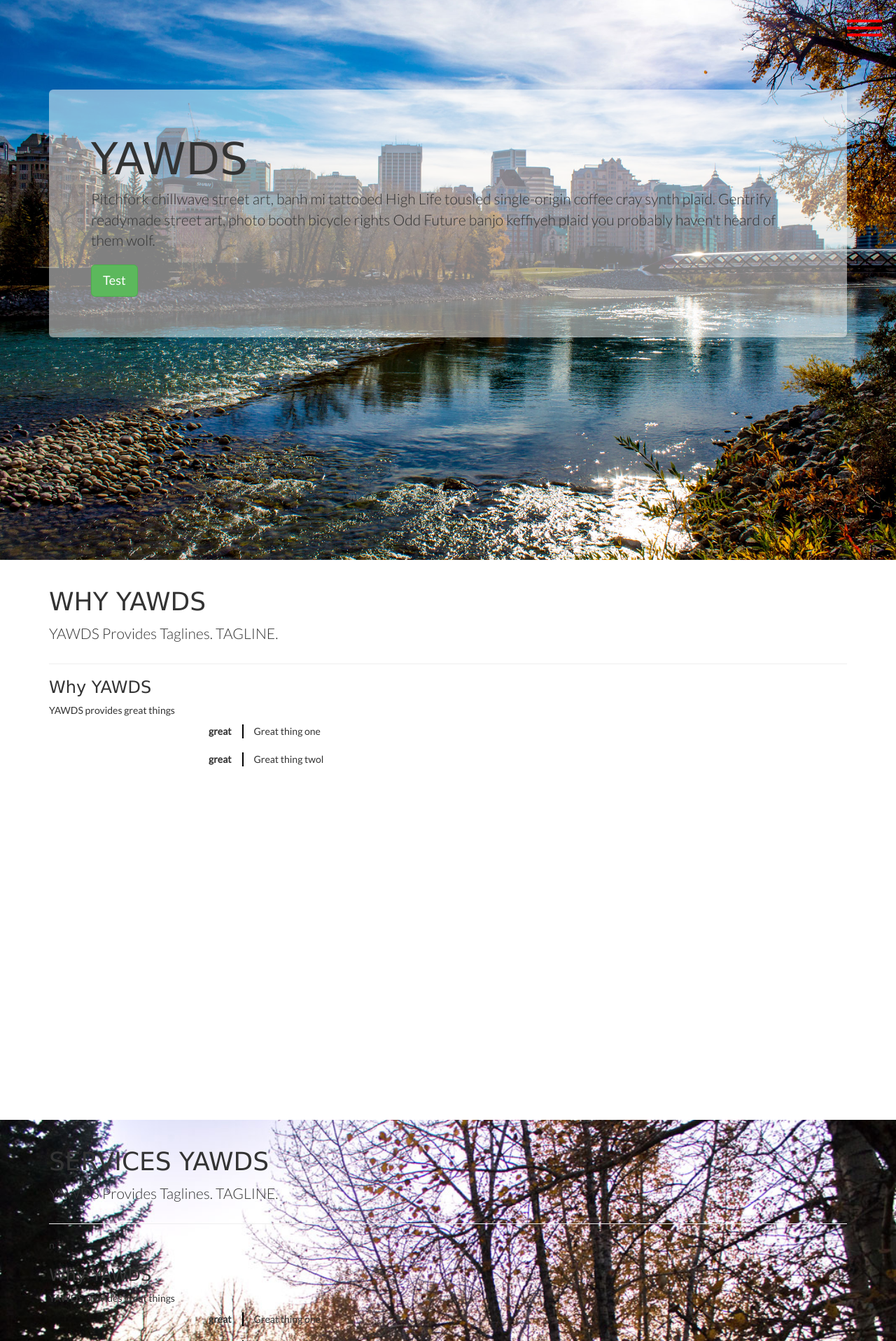
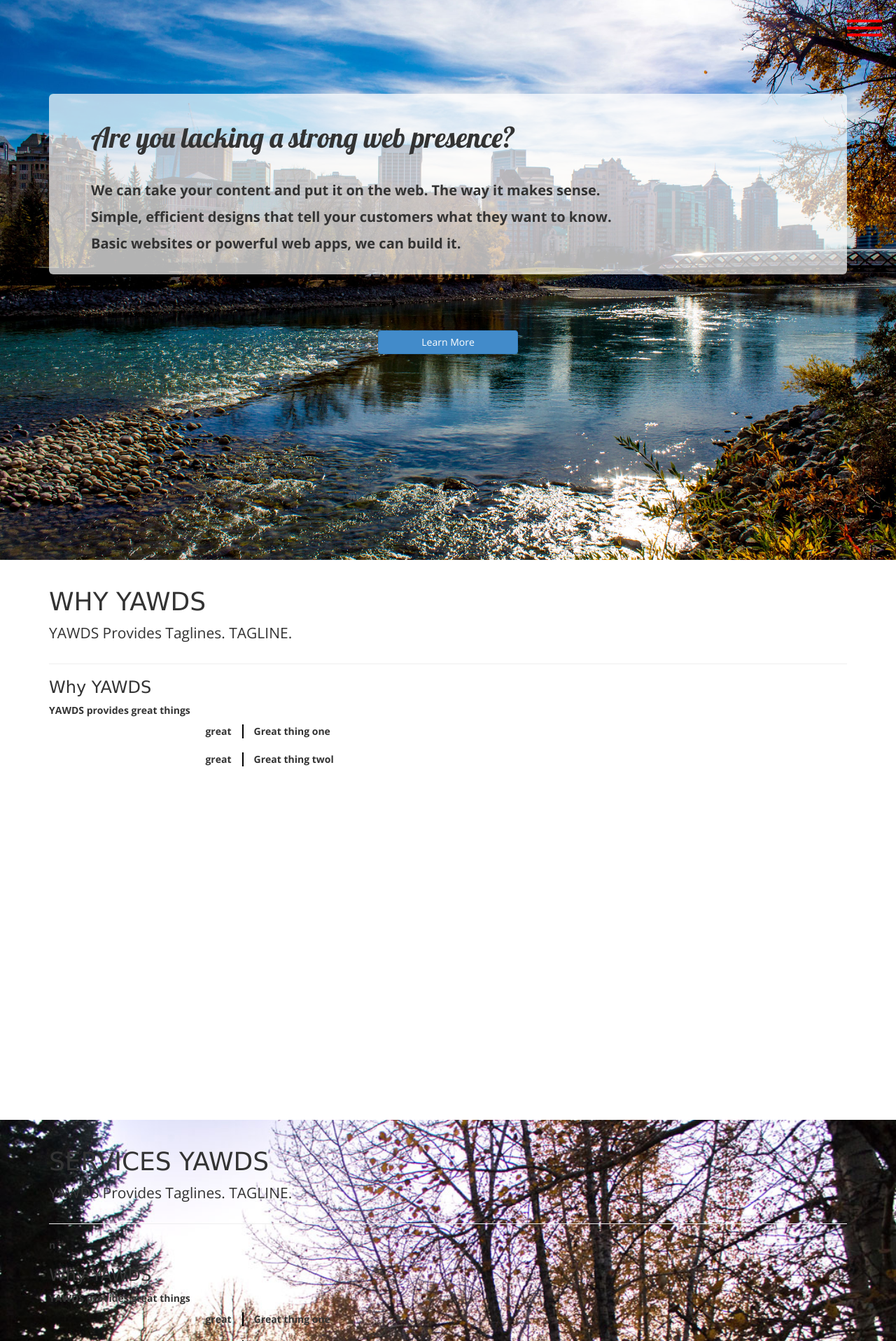
Before and after one commit to resorath/seanfeilweb, a PHP site: page / in a window 1280 px wide. Shown: the top 1916 px of the page at 70% size. Run offline with PHP 8.4, Linux system fonts and the light colour scheme; some libraries are stand-ins or nearby versions; some web fonts are replaced.

Commit message:
Various alignment issues

```diff
--- a/css/site.css
+++ b/css/site.css
@@ -3,9 +3,9 @@ html
 {
 }
 
-body, input, p
-{
-	font-family:Lato,Lucida Grande,Lucida Sans Unicode, Sans Serif;
+*{
+	font-family:'Open Sans',Lucida Grande,Lucida Sans Unicode, Sans Serif;
+	font-weight: bold;
 }
 
 h1, h3
@@ -74,6 +74,30 @@ html, body
 	background-image: url(../img/services-bg.jpg);
 }
 
+#bottom-tab
+{
+	width: 200px;
+}
+
+.centerdiv
+{
+	display: table;
+	margin: 0 auto;
+}
+
+.toppadding50
+{
+	padding-top: 50px;
+}
+
+@media screen and (max-height: 460px) {
+	.toppadding50
+	{
+		padding-top: 0px;
+	}
+
+}
+
 
 /*** BootStrap Override ***/
 .row > .left-col
@@ -110,7 +134,42 @@ html, body
 .jumbotron
 {
 
-	background-color: rgba(255, 255, 255, 0.5);
+	background-color: rgba(255, 255, 255, 0.7);
+}
+
+.jumbotron > p
+{
+	font-family:'Open Sans', sans-serif;
+	font-size: 20px;
+}
+
+.jumbotron > h2
+{
+	font-family:'Lobster', cursive;
+	font-size: 40px;
+	padding-bottom: 30px;
+}
+
+@media screen and (min-width: 768px){
+	.jumbotron
+	{
+		padding: 20px 20px 20px 20px;
+	}
+}
+
+@media screen and (max-width: 989px){
+
+	.jumbotron > p
+	{
+		font-family:'Open Sans', sans-serif;
+		font-size: 12px;
+	}
+
+	.jumbotron > h2
+	{
+		font-family:'Lobster', cursive;
+		font-size: 20px;
+	}
 }
 
 
--- a/index.php
+++ b/index.php
@@ -4,6 +4,8 @@
 	<link href="css/bootstrap.min.css" rel="stylesheet">
 	<link href="http://fonts.googleapis.com/css?family=Lato:300,400" rel="stylesheet" type="text/css">
 	<link href='http://fonts.googleapis.com/css?family=Coda' rel='stylesheet' type='text/css'>
+	<link href='http://fonts.googleapis.com/css?family=Open+Sans:700,600,400' rel='stylesheet' type='text/css'>
+	<link href='http://fonts.googleapis.com/css?family=Lobster' rel='stylesheet' type='text/css'>
 	<link href="css/site.css" rel="stylesheet" type="text/css">
 	<link href="css/style5.css" rel="stylesheet" type="text/css">
 	<title>Sean Feil Web</title>
@@ -36,10 +38,18 @@
 		<div class="container container-table">
 			<div class="valigner">
 		    	<div class="jumbotron">
-					<h1>YAWDS</h1>
-					<p class="lead">Pitchfork chillwave street art, banh mi tattooed High Life tousled single-origin coffee cray synth plaid. Gentrify readymade street art, photo booth bicycle rights Odd Future banjo keffiyeh plaid you probably haven't heard of them wolf.</p>
-					<p><a class="btn btn-lg btn-success" href="#" role="button">Test</a></p>
+					<h2>Are you lacking a strong web presence?</h2>
+					<p>We can take your content and put it on the web. The way it makes sense.</p>
+					<p>Simple, efficient designs that tell your customers what they want to know.</p>
+					<p>Basic websites or powerful web apps, we can build it.</p>
 				</div>
+
+				<div class="centerdiv toppadding50">
+					<button type="button" id="bottom-tab" class="btn btn-primary scrollableNavElement" data-scrolltarget="why">
+						Learn More
+					</button>
+				</div>
+			</div>
 			</div>
 	    </div>
     </div>
```
